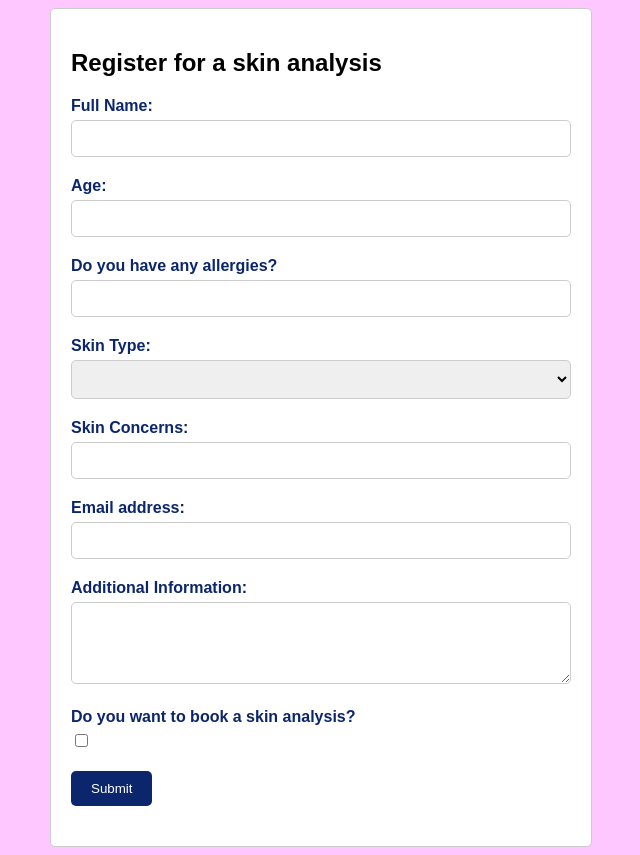
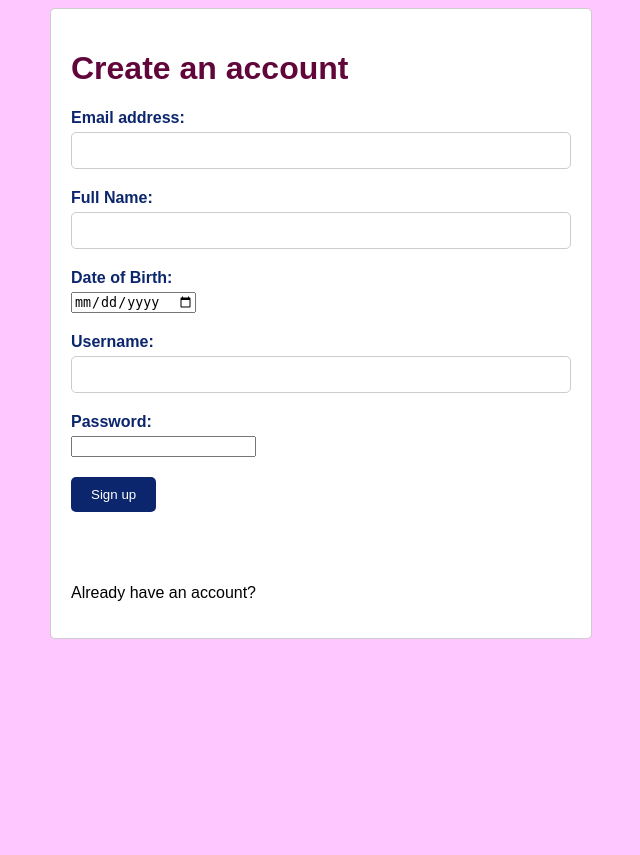
Before and after one commit to nmonar1/FirstWeb, a PHP site: page /sign_up.html in a window 1280 px wide. Shown: the whole page, without its empty margins (319-959 px from the left). After the commit the page ends 639 px from the top, so only its background shows below. Run offline with PHP 8.4, Linux system fonts and the light colour scheme.

Commit message:
modified sign_up.html and created sign_in.html

```diff
--- a/css/form.css
+++ b/css/form.css
@@ -1,6 +1,10 @@
 body {
     font-family: Arial, sans-serif;
     background-color: #ffc7ff;
+  }
+  h1{
+    color: #61063b;
+
   }
 
   .container {
@@ -25,8 +29,7 @@ body {
 
   input[type="text"],
   input[type="number"],
-  select,
-  textarea {
+  select {
     width: 100%;
     padding: 10px;
     border: 1px solid #ccc;
--- a/sign_up.html
+++ b/sign_up.html
@@ -8,54 +8,35 @@
 </head>
 <body>
   <div class="container">
-    <h2>Register for a skin analysis</h2>
+    <h1>Create an account </h1>
     <form action="#" method="post">
+      <div class="form-group">
+        <label for="email">Email address:</label>
+        <input type="text" id="email" name="email" required>
+      </div>
       <div class="form-group">
         <label for="full-name">Full Name:</label>
         <input type="text" id="full-name" name="full-name" required>
       </div>
-      <div class="form-group">
-        <label for="age">Age:</label>
-        <input type="number" id="age" name="age" required>
+      <div class = "form-group">
+        <label for="dob">Date of Birth:</label>
+        <input type="date" id="dob" name="dob" required>
       </div>
-      <div class="form-group">
-        <label for="allergies">Do you have any allergies?</label>
-        <input type="text" id="allergies" name="allergies">
+     <div class="form-group">
+        <label for="username">Username:</label>
+        <input type="text" id="username" name="username" required>
       </div>
-      <div class="form-group">
-        <label for="skin-type">Skin Type:</label>
-        <select id="skin-type" name="skin-type" required>
-          <option value=""></option>
-          <option value="Dry">Dry</option>
-          <option value="Oily">Oily</option>
-          <option value="Combination">Combination</option>
-          <option value="Sensitive">Sensitive</option>
-        </select>
+      <div class = "form-group">
+        <label for = "password">Password:</label>
+        <input type = "password" id="password" name = "password" required>
       </div>
-      <div class="form-group">
-        <label for="skin-concerns">Skin Concerns:</label>
-        <input type="text" id="skin-concerns" name="skin-concerns">
-      </div>
-      <div class="form-group">
-        <label for="email">Email address:</label>
-        <input type="text" id="email" name="email">
-      </div>
-      <div class="form-group">
-        <label for="additional-info">Additional Information:</label>
-        <textarea id="additional-info" name="additional-info" rows="4"></textarea>
-      </div>
-      <div class="form-group">
-        <label for="book-analysis">Do you want to book a skin analysis?</label>
-        <input type="checkbox" id="book-analysis" name="book-analysis">
-      </div>
-      <div class="form-group" id="analysis-date-group" style="display: none;">
-        <label for="analysis-date">Preferred Date for Analysis:</label>
-        <input type="date" id="analysis-date" name="analysis-date">
-      </div>
-      <div class="form-group">
-        <input type="submit" value="Submit">
+     <div class="form-group">
+        <input type="submit" value="Sign up">
       </div>
     </form>
+    <br>
+    <br>
+    <p>Already have an account?</p>
   </div>
 
 
```
Also changed, not shown: sign_in.html (added, +14 -0 lines).
